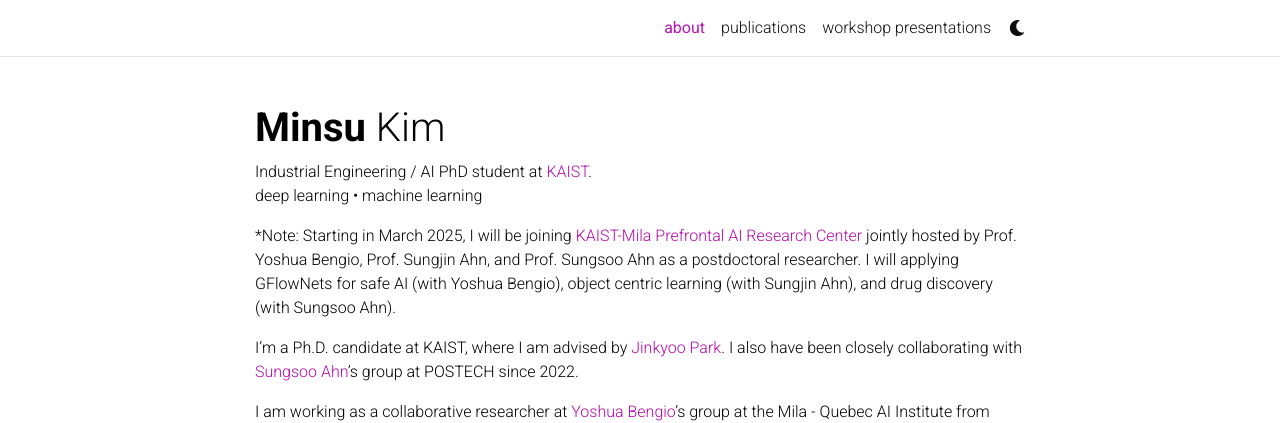
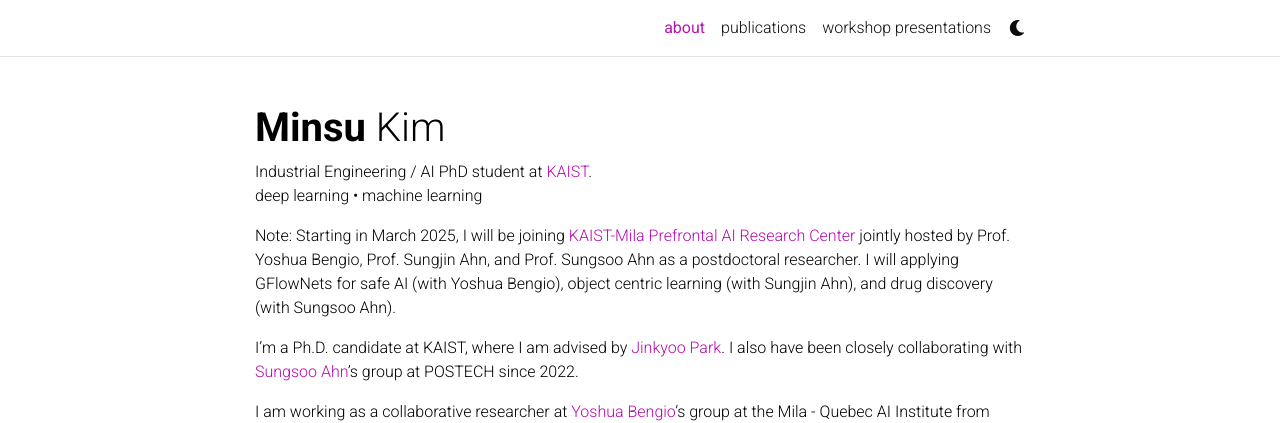
Before and after one commit to minsuukim/minsuukim.github.io, a Jekyll site: the page built from _pages/about.md, in a window 1280 px wide and 900 px high. Shown: the top 423 px of the window. Built offline with Jekyll 4.4.1, drawn with Linux system fonts in a browser that asks for light colours; comment, search, counter and statistics services are not loaded; a style sheet for code colours, icons or effects is not loaded; part of the change alters nothing that is shown.

```diff
--- a/_pages/about.md
+++ b/_pages/about.md
@@ -17,7 +17,7 @@ selected_papers: false # includes a list of papers marked as "selected={true}"
 social: true  # includes social icons at the bottom of the page
 ---
 
-*Note: Starting in March 2025, I will be joining <a href="https://mlml.kaist.ac.kr/pair">KAIST-Mila Prefrontal AI Research Center</a> jointly hosted by Prof. Yoshua Bengio, Prof. Sungjin Ahn, and Prof. Sungsoo Ahn as a postdoctoral researcher. I will applying GFlowNets for safe AI (with Yoshua Bengio), object centric learning (with Sungjin Ahn), and drug discovery (with Sungsoo Ahn).
+Note: Starting in March 2025, I will be joining <a href="https://mlml.kaist.ac.kr/pair">KAIST-Mila Prefrontal AI Research Center</a> jointly hosted by Prof. Yoshua Bengio, Prof. Sungjin Ahn, and Prof. Sungsoo Ahn as a postdoctoral researcher. I will applying GFlowNets for safe AI (with Yoshua Bengio), object centric learning (with Sungjin Ahn), and drug discovery (with Sungsoo Ahn).
 
 I’m a Ph.D. candidate at KAIST, where I am advised by <a href="http://silab.kaist.ac.kr/our-team/">Jinkyoo Park</a>. I also have been closely collaborating with <a href="https://sites.google.com/view/sungsooahn0215/home">Sungsoo Ahn</a>'s group at POSTECH since 2022.
 
```
